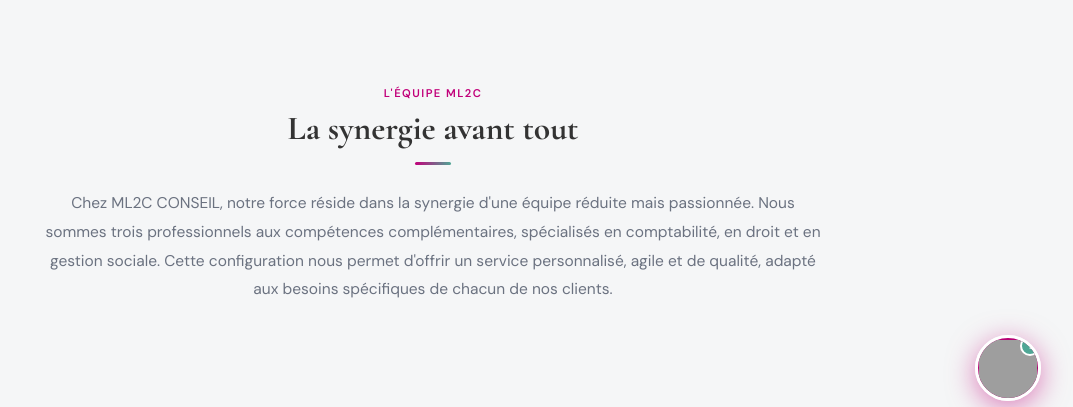
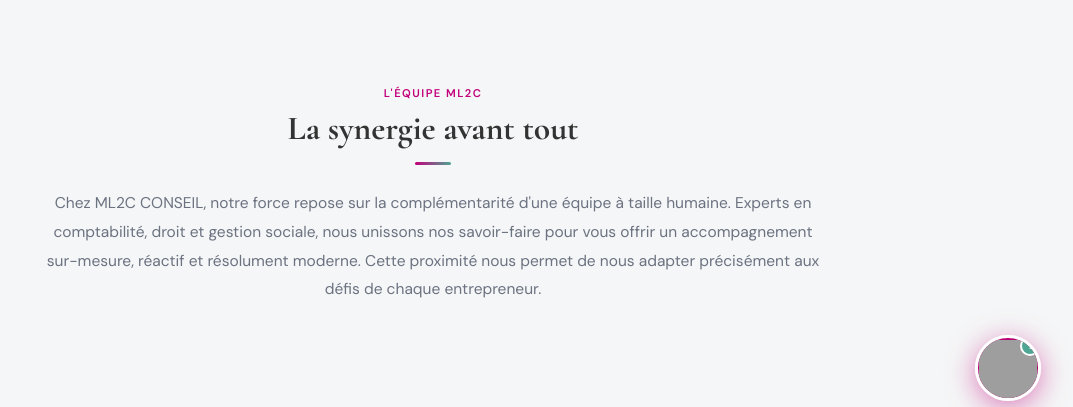
Before and after one commit to BaptisteChesneau/RNCP_flask, a Flask app: page /notre-equipe in a window 1280 px wide. Shown: the part 367-774 px from the top of the page, without its empty margins (207-1280 px from the left). Run offline with Flask 3, Linux system fonts and the light colour scheme; parts of the project's set-up code (start-up, migrations or seed data) failed here and were passed over; some libraries are stand-ins or nearby versions; grey boxes are pictures that could not be loaded.

Commit message:
change notre_equipe.html

```diff
--- a/templates/notre_equipe.html
+++ b/templates/notre_equipe.html
@@ -33,7 +33,7 @@
       <h2 class="titre-sec">La synergie avant tout</h2>
       <div class="barre c"></div>
       <p class="intro-equipe">
-        Chez ML2C CONSEIL, notre force réside dans la synergie d'une équipe réduite mais passionnée. Nous sommes trois professionnels aux compétences complémentaires, spécialisés en comptabilité, en droit et en gestion sociale. Cette configuration nous permet d'offrir un service personnalisé, agile et de qualité, adapté aux besoins spécifiques de chacun de nos clients.
+        Chez ML2C CONSEIL, notre force repose sur la complémentarité d'une équipe à taille humaine. Experts en comptabilité, droit et gestion sociale, nous unissons nos savoir-faire pour vous offrir un accompagnement sur-mesure, réactif et résolument moderne. Cette proximité nous permet de nous adapter précisément aux défis de chaque entrepreneur.
       </p>
     </div>
   </div>
```
